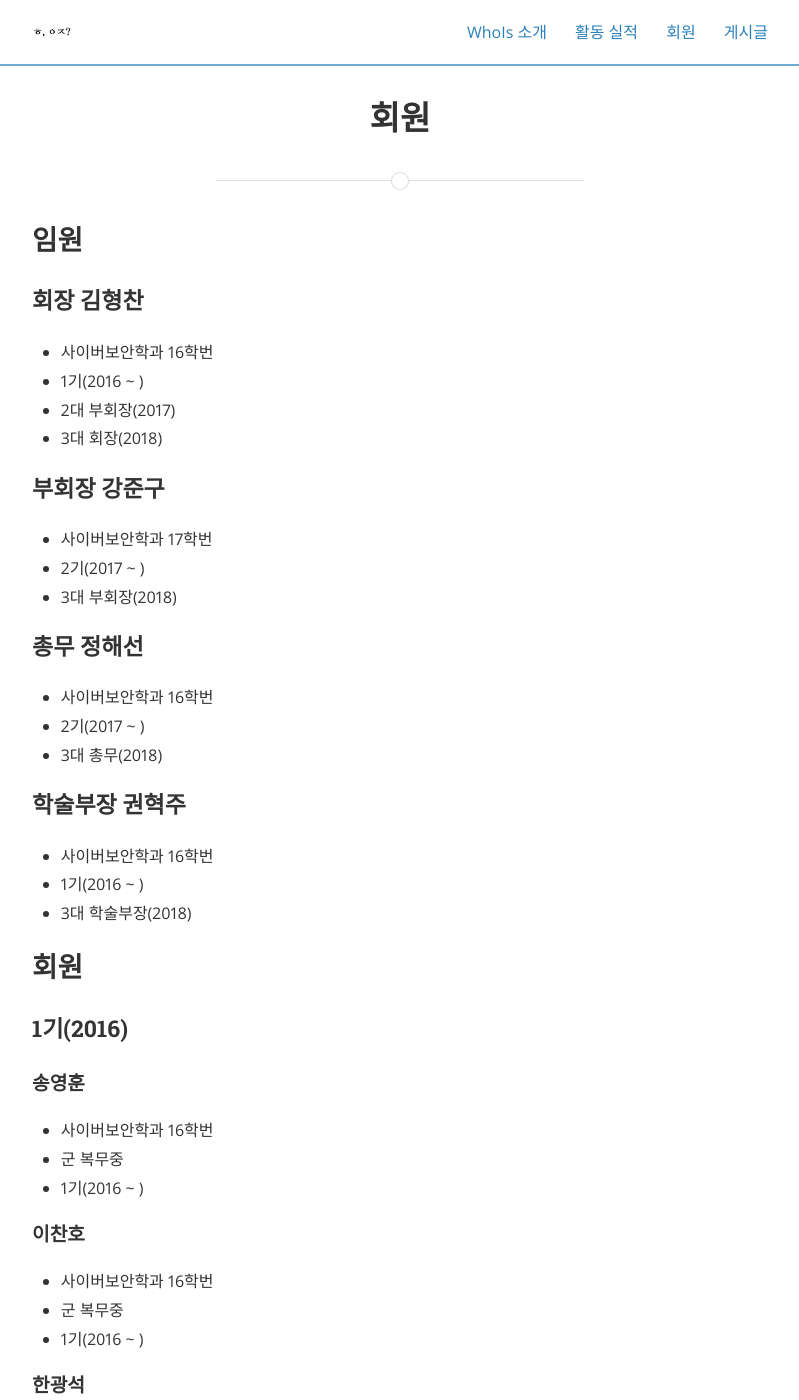
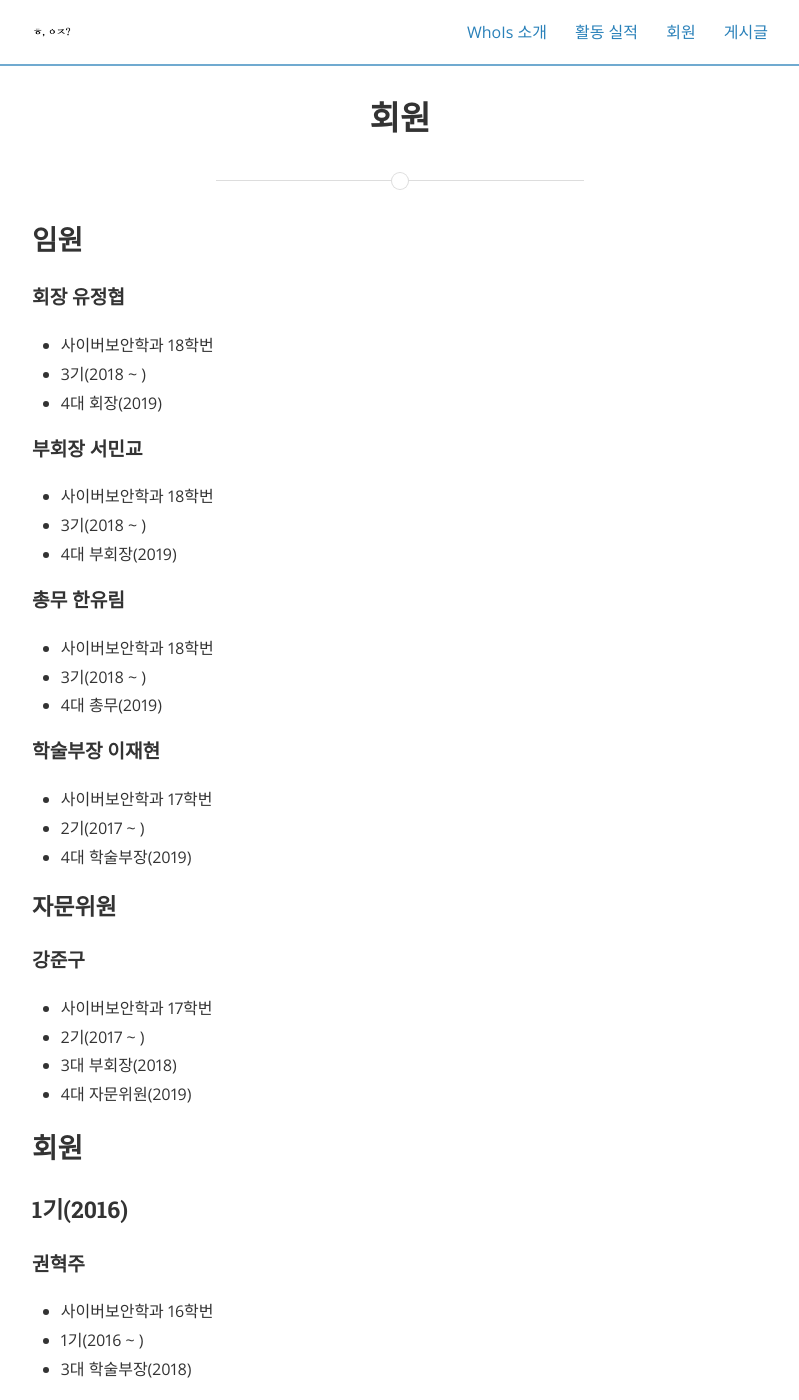
Before and after one commit to ajou-whois/ajou-whois.github.io, a Jekyll site: the page built from members.md, in a window 1280 px wide and 1400 px high. Shown: the whole window, without its empty margins (240-1039 px from the left). Built offline with Jekyll 4.4.1, drawn with Linux system fonts in a browser that asks for light colours; nearby versions of some CDN libraries; some of the changed text lies outside the part shown.

Commit message:
4대 임원진 취임 추가 20181212

```diff
--- a/about.md
+++ b/about.md
@@ -17,27 +17,32 @@ WhoIs는 정보보호 전반에서 발생하는 위협사례 분석과 대응방
 2018년 1월부터는 Naver D2 Campus Partner로 선정되어 지원을 받고 있습니다.
 
 ### 위치
+
 아주대학교 제2학생회관(신학생회관) 220호
 
 ### 주요 활동
+
 WhoIs는 회원들의 단합을 위한 MT, 벚꽃축제, 체육대회 등의 활동부터 세미나, 스터디그룹, 프로젝트, 대회 참가, 컨퍼런스 단체 참관 등의 학술 활동까지 다양한 활동을 진행하고 있습니다.
 
 ### 주요 실적
+
 WhoIs 소속 회원들은 대회 본선 진출, 수상 실적을 비롯하여 다양한 실적을 보유하고 있습니다.
 WhoIs와 WhoIs 소속 회원들의 실적은 [활동 실적](/achievement) 페이지에 정리되어 있습니다.
 
 #### 지도
+
 ![지도](http://t1.daumcdn.net/roughmap/imgmap/32b2138001c0985322075ca73a24c2addcd7b9add8ce19e85f541c29101c132d)
 
 ### 임원
 
 | 회장 | 부회장 | 총무 | 학술부장 |
 |:-:|:-:|:-:|:-:|
-| 김형찬 | 강준구 | 정해선 | 권혁주 |
+| 유정협 | 서민교 | 한유림 | 이재현 |
 
 ### 지도교수
 
 #### 곽진
+
 * [ISAA Lab.](http://isaa.re.kr/index.php/about-us/professor/)
 
 ## 연혁
@@ -67,3 +72,11 @@ WhoIs와 WhoIs 소속 회원들의 실적은 [활동 실적](/achievement) 페
 | 김형찬 | 강준구 | 정해선 | 권혁주 |
 
 #### Naver D2 Campus Partner 선정
+
+### 2018년 12월
+
+#### 제4대 임원진 취임
+
+| 회장 | 부회장 | 총무 | 학술부장 |
+|:-:|:-:|:-:|:-:|
+| 유정협 | 서민교 | 한유림 | 이재현 |
--- a/members.md
+++ b/members.md
@@ -6,30 +6,48 @@ permalink: /members/
 
 ## 임원
 
-### 회장 김형찬
+#### 회장 유정협
+* 사이버보안학과 18학번
+* 3기(2018 ~ )
+* 4대 회장(2019)
+
+#### 부회장 서민교
+* 사이버보안학과 18학번
+* 3기(2018 ~ )
+* 4대 부회장(2019)
+
+#### 총무 한유림
+* 사이버보안학과 18학번
+* 3기(2018 ~ )
+* 4대 총무(2019)
+
+#### 학술부장 이재현
+* 사이버보안학과 17학번
+* 2기(2017 ~ )
+* 4대 학술부장(2019)
+
+### 자문위원
+
+#### 강준구
+* 사이버보안학과 17학번
+* 2기(2017 ~ )
+* 3대 부회장(2018)
+* 4대 자문위원(2019)
+
+## 회원
+
+### 1기(2016)
+
+#### 권혁주
+* 사이버보안학과 16학번
+* 1기(2016 ~ )
+* 3대 학술부장(2018)
+
+#### 김형찬
 * 사이버보안학과 16학번
 * 1기(2016 ~ )
 * 2대 부회장(2017)
 * 3대 회장(2018)
-
-### 부회장 강준구
-* 사이버보안학과 17학번
-* 2기(2017 ~ )
-* 3대 부회장(2018)
-
-### 총무 정해선
-* 사이버보안학과 16학번
-* 2기(2017 ~ )
-* 3대 총무(2018)
-
-### 학술부장 권혁주
-* 사이버보안학과 16학번
-* 1기(2016 ~ )
-* 3대 학술부장(2018)
-
-## 회원
-
-### 1기(2016)
 
 #### 송영훈
 * 사이버보안학과 16학번
@@ -74,13 +92,14 @@ permalink: /members/
 * 사이버보안학과 17학번
 * 2기(2017 ~ )
 
-#### 이재현
+#### 임재혁
 * 사이버보안학과 17학번
 * 2기(2017 ~ )
 
-#### 임재혁
-* 사이버보안학과 17학번
+#### 정해선
+* 사이버보안학과 16학번
 * 2기(2017 ~ )
+* 3대 총무(2018)
 
 ### 3기(2018)
 
@@ -173,13 +184,13 @@ permalink: /members/
 * 사이버보안학과 17학번
 * 3기(2018 ~ )
 
-#### 한유림
+#### 허태영
 * 사이버보안학과 18학번
 * 3기(2018 ~ )
 
-#### 허태영
-* 사이버보안학과 18학번
-* 3기(2018 ~ )
+### 4기(2019)
+
+2019년 3월 모집 예정
 
 ## 졸업생
 
```
Also changed, not shown: other parts of members.md (+0 -8 lines).
